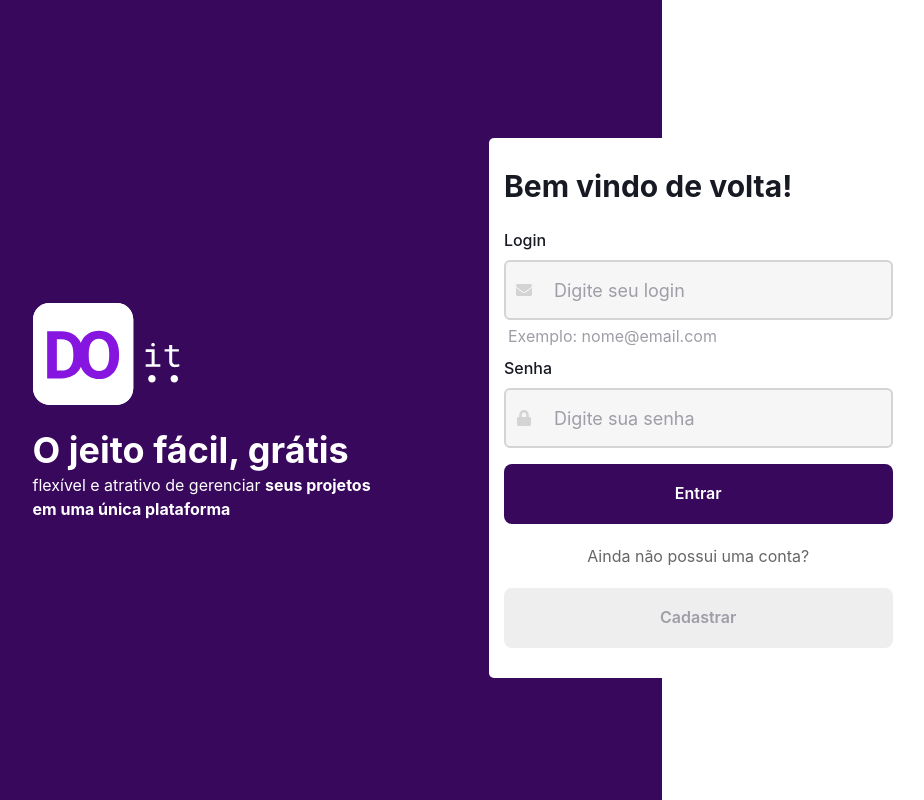
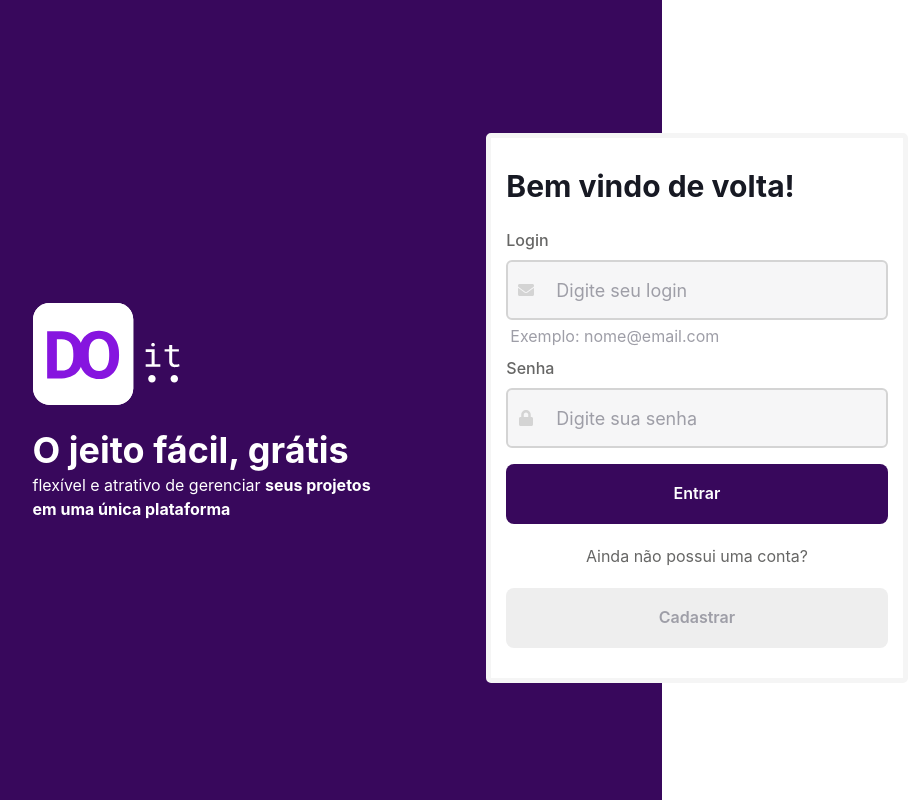
Before and after one commit to beadebona/do-it-s5, a React (Create React App) app in the folder do-it-s5/: page / in a window 1280 px wide. Shown: the whole page, without its empty margins (170-1094 px from the left). Built offline with nearby package versions, Linux system fonts and the light colour scheme.

Commit message:
fix: LoginPage Layout

```diff
--- a/do-it-s5/src/components/form/input.tsx
+++ b/do-it-s5/src/components/form/input.tsx
@@ -59,7 +59,7 @@ const InputBase : ForwardRefRenderFunction<HTMLInputElement, InputProps> = ({nam
 
     return(
         <FormControl isInvalid={!!error}>
-            {!!label && (<FormLabel>{label}</FormLabel>)}
+            {!!label && (<FormLabel color="grey.400" >{label}</FormLabel>)}
             <InputGroup flexDirection="column">
                 {!!Icon && (
                     <InputLeftElement color={inputVariation[variation]} mt="2.5">
--- /dev/null
+++ b/do-it-s5/src/pages/login/LoginForm.tsx
@@ -0,0 +1,81 @@
+import { Box, Button, Grid, Heading, Text, VStack } from "@chakra-ui/react"
+import { DeepMap, FieldErrors, FieldValues, UseFormRegister } from "react-hook-form";
+import { FaEnvelope, FaLock } from "react-icons/fa"
+import { useHistory } from "react-router-dom";
+import { Input } from "../../components/form/input";
+
+
+interface SignInData {
+    email: string;
+    password: string;
+}
+
+interface LoginFormProps{
+    handleSubmit: ()=> void;
+    errors:DeepMap<FieldValues, FieldErrors> ;
+    register: UseFormRegister<SignInData>;
+    loading: boolean;
+}
+
+export const LoginForm = ({handleSubmit, errors, register,loading}: LoginFormProps) =>{
+    const history = useHistory()
+
+    return (
+        <Grid
+        onSubmit={handleSubmit}
+          as="form"
+          mt="4"
+          w="100%"
+          padding="30px 15px"
+          borderColor="gray.100"
+          bg="white"
+          color="gray.900"
+          borderRadius="5px"
+          border="5px solid #F5F5F5"
+        >
+            <Heading size="lg">Bem vindo de volta!</Heading>
+            <VStack mt="6" >
+                <Box w="100%">
+                    <Input
+                    label="Login"
+                    icon={FaEnvelope}
+                    placeholder="Digite seu login"
+                    error={errors.email}
+                    {...register("email")}
+                    />
+                {!errors.email && (<Text ml="1" mt="1" color="grey.300">Exemplo: nome@email.com</Text>)}
+                </Box>
+                <Input
+                  icon={FaLock}
+                  label="Senha"
+                  placeholder="Digite sua senha"
+                  error={errors.password}
+                  type="password"
+                  {...register("password")}
+                />
+            </VStack>
+            <VStack mt="4" spacing="5">
+                <Button
+                isLoading={loading}
+                bg="purple.800"
+                w="100%"
+                h="60px"
+                color="white"
+                borderRadius="0.5rem"
+                _hover={{bg: "purple.900"}}
+                type="submit"
+                >Entrar</Button>
+                <Text color="grey.400">Ainda não possui uma conta?</Text>
+                <Button
+                bg="grey.100"
+                w="100%"
+                h="60px"
+                color="grey.300"
+                borderRadius="0.5rem"
+                _hover={{bg: "grey.200"}}
+                onClick={()=> history.push("/signup")}
+                >Cadastrar</Button>
+            </VStack>
+        </Grid>
+    )
+}
--- /dev/null
+++ b/do-it-s5/src/pages/login/LoginInfo.tsx
@@ -0,0 +1,12 @@
+import { Grid, Heading, Image, Text } from "@chakra-ui/react"
+import LogoSecondary from "../../assets/logo-secondary.svg";
+
+export const LoginInfo = () =>{
+    return(
+        <Grid w="100%" paddingRight="100px">
+            <Image src={LogoSecondary} boxSize={["120px", "120px", "150px", "150px"]} />
+            <Heading as="h1">O jeito fácil, grátis</Heading>
+            <Text>flexível e atrativo de gerenciar <b>seus projetos em uma única plataforma </b></Text>
+        </Grid>
+    )
+}
--- a/do-it-s5/src/pages/login/index.tsx
+++ b/do-it-s5/src/pages/login/index.tsx
@@ -1,12 +1,13 @@
-import { Box, Button, Flex, Grid, Heading, Image, Text, VStack } from "@chakra-ui/react";
-import LogoSecondary from "../../assets/logo-secondary.svg";
-import { Input } from "../../components/form/input";
-import { FaEnvelope, FaLock } from "react-icons/fa"
+import { Flex, Grid, Heading, Image, Text } from "@chakra-ui/react";
+
+
 import { useForm } from "react-hook-form";
 import * as yup from "yup";
 import {yupResolver} from "@hookform/resolvers/yup"
 import { useState } from "react";
 import { useAuth } from "../../contexts/auth";
+import { LoginForm } from "./LoginForm";
+import { LoginInfo } from "./LoginInfo";
 
 const signInSchema = yup.object().shape({
     email: yup.string().required("Email Obrigatório").email("Email Inválido"),
@@ -31,7 +32,7 @@ export const Login = () => {
         setLoading(true);
         LogIn(data)
          .then(_=>setLoading(false))
-         .catch(err=>setLoading(false));
+         .catch(_=>setLoading(false));
     }
     return(
     <Flex
@@ -53,66 +54,8 @@ export const Login = () => {
           flexDirection={["column", "column", "row", "row"]}
           alignItems="center"
         >
-            <Grid w="100%" paddingRight="100px">
-                <Image src={LogoSecondary} boxSize={["120px", "120px", "150px", "150px"]} />
-                <Heading as="h1">O jeito fácil, grátis</Heading>
-                <Text>flexível e atrativo de gerenciar <b>seus projetos em uma única plataforma </b></Text>
-            </Grid>
-            <Grid
-            onSubmit={handleSubmit(handleSignIn)}
-              as="form"
-              mt="4"
-              w="100%"
-              padding="30px 15px"
-              borderColor="gray.100"
-              bg="white"
-              color="gray.900"
-              borderRadius="5px"
-            >
-                <Heading size="lg">Bem vindo de volta!</Heading>
-                <VStack mt="6" >
-                    <Box w="100%">
-                        <Input
-                        label="Login"
-                        icon={FaEnvelope}
-                        placeholder="Digite seu login"
-                        error={errors.email}
-                        {...register("email")}
-                        />
-                    {!errors.email && (<Text ml="1" mt="1" color="grey.300">Exemplo: nome@email.com</Text>)}
-                    </Box>
-                    <Input
-                      icon={FaLock}
-                      label="Senha"
-                      placeholder="Digite sua senha"
-                      error={errors.password}
-                      type="password"
-                      {...register("password")}
-                    />
-                </VStack>
-                <VStack mt="4" spacing="5">
-                    <Button
-                    isLoading={loading}
-                    bg="purple.800"
-                    w="100%"
-                    h="60px"
-                    color="white"
-                    borderRadius="0.5rem"
-                    _hover={{bg: "purple.900"}}
-                    type="submit"
-                    >Entrar</Button>
-                    <Text color="grey.400">Ainda não possui uma conta?</Text>
-                    <Button
-                    bg="grey.100"
-                    w="100%"
-                    h="60px"
-                    color="grey.300"
-                    borderRadius="0.5rem"
-                    _hover={{bg: "grey.200"}}
-                    >Cadastrar</Button>
-                </VStack>
-            </Grid>
-
+            <LoginInfo/>
+            <LoginForm handleSubmit={handleSubmit(handleSignIn)} errors={errors} loading={loading} register={register}  />
         </Flex>
     </Flex>
     )
```
